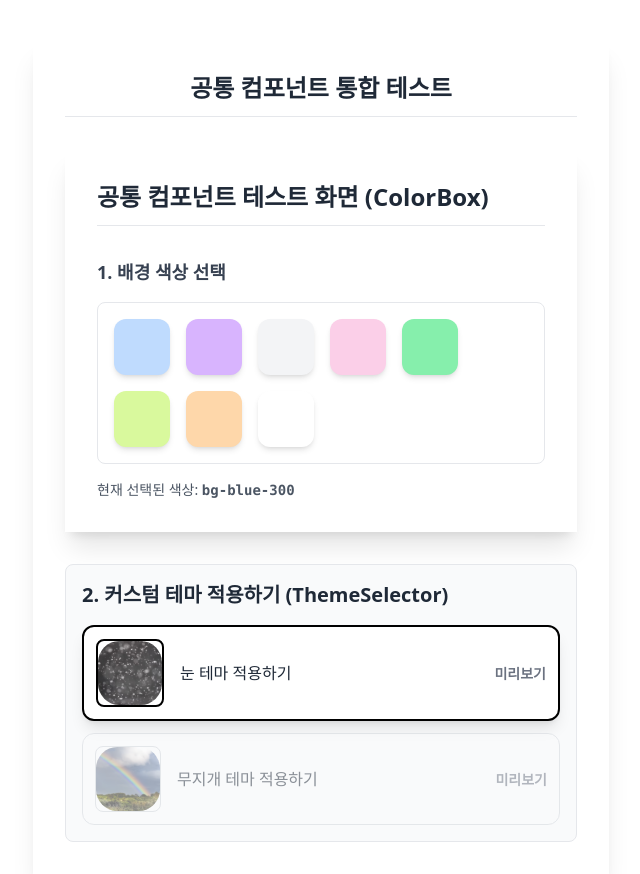
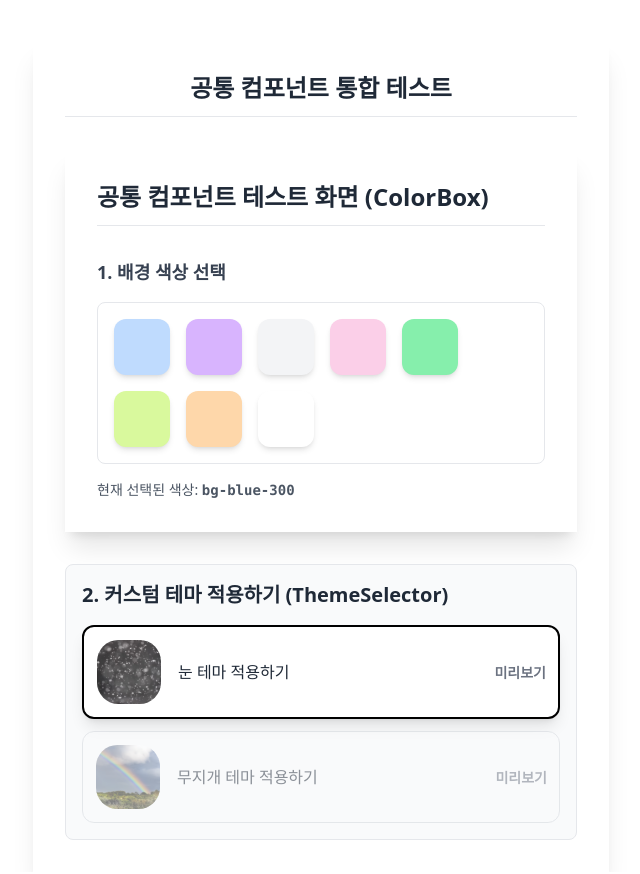
Before and after one commit to RollProject/Roll_Frontend, a React app: page /testButton in a window 1280 px wide. Shown: the whole page, without its empty margins (319-959 px from the left). Built offline with nearby package versions, Linux system fonts and the light colour scheme; the HTML template or start-up script is replaced by a standard one.

Commit message:
fix : 테마 선택 시 이미지에 검은색 테두리 생기던 것 제거

```diff
--- a/src/components/commons/buttons/ThemeSelector.jsx
+++ b/src/components/commons/buttons/ThemeSelector.jsx
@@ -29,7 +29,8 @@ function ThemeSelector({ themeName, imageUrl, isSelected = false, onClick, ...re
     >
       {/* 1. 미리보기 이미지 */}
       {/* 선택 상태에 따라 이미지 주변 테두리 스타일 적용 */}
-      <div className={`flex-shrink-0 ${isSelected ? "border-[2px] border-black" : "border border-gray-300"} rounded-lg overflow-hidden`}>
+      {/* 선택시 이미지 파일에 검은색 테두리 지움 */}
+       <div className="flex-shrink-0 rounded-lg overflow-hidden border border-transparent">
           <img
               src={imageUrl}
               alt={`${themeName} 미리보기`}
```
